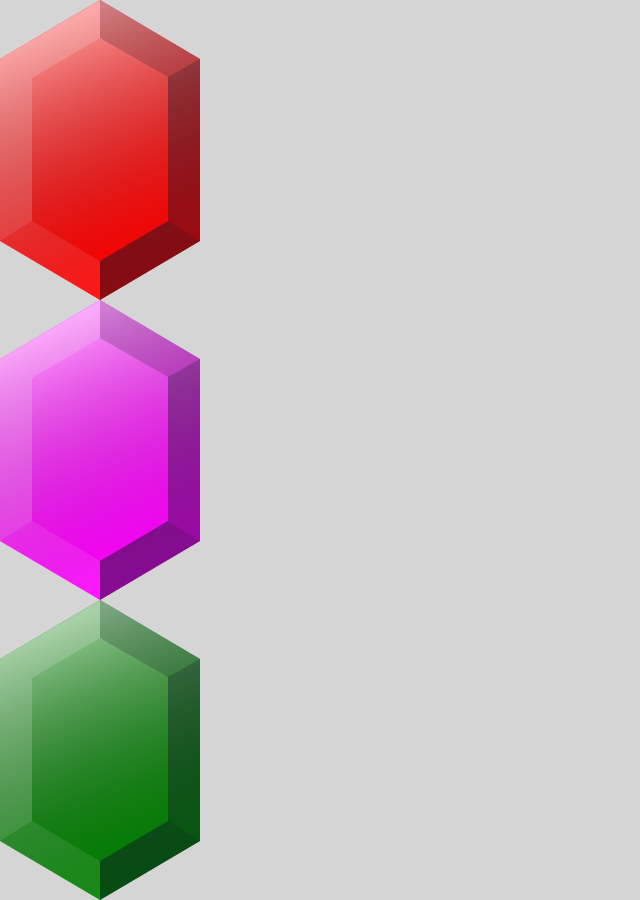
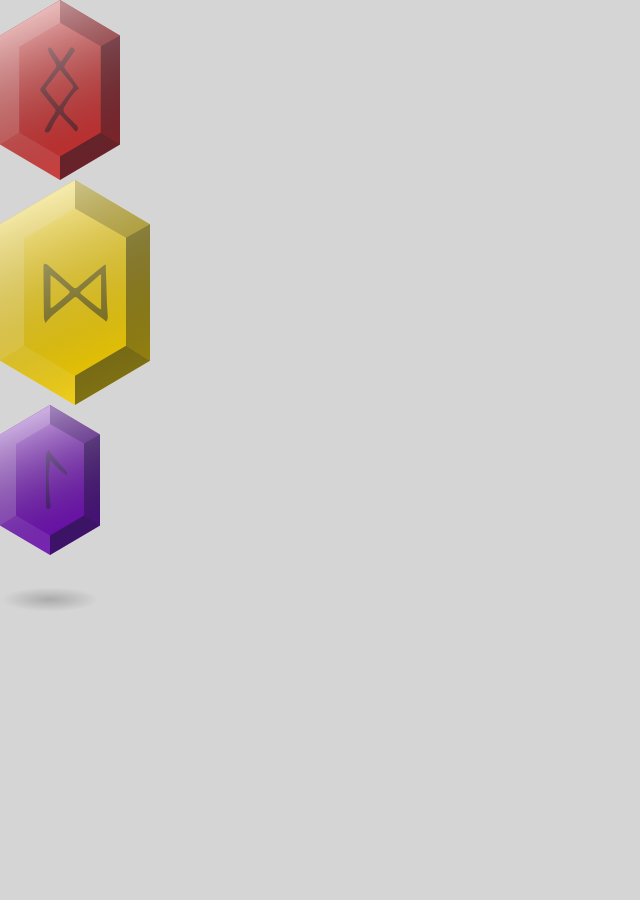
Before and after one commit to hello-damiro/crystal-store, a React (Create React App) app: page / in a window 1280 px wide. Shown: the whole page, without its empty margins (0-640 px from the left). After the commit the page ends 800 px from the top, so only its background shows below. Built offline with nearby package versions, Linux system fonts and the light colour scheme.

Commit message:
crystal component done

```diff
--- a/src/App.js
+++ b/src/App.js
@@ -2,9 +2,9 @@ import Crystal from './components/shared/Crystal';
 function App() {
     return (
         <div className="App">
-            <Crystal color="red" />
-            <Crystal color="magenta" />
-            <Crystal color="green" />
+            <Crystal color="#C42D2D" width="120" meaning="fertility" />
+            <Crystal color="#EEC900" width="150" meaning="breakthrough" />
+            <Crystal color="#6A0DAD" meaning="flow" shadowed="true" shadowGap="32" />
         </div>
     );
 }
--- a/src/components/shared/Crystal.jsx
+++ b/src/components/shared/Crystal.jsx
@@ -1,7 +1,22 @@
 import React from 'react';
 
-function Crystal({ color }) {
-    return <div className="crystal" style={{ backgroundColor: color }}></div>;
+function Crystal({ color, width, meaning, shadowed, shadowGap }) {
+    return (
+        <div className="crystal-piece" style={{ width: width + 'px', gap: shadowGap + 'px' }}>
+            <div
+                className={`crystal ${meaning}`}
+                style={{ backgroundColor: color, width: width + 'px' }}
+            />
+            <div className={`${shadowed ? 'shadow' : ''}`}></div>
+        </div>
+    );
 }
 
+Crystal.defaultProps = {
+    width: 100,
+    meaning: '',
+    shadowed: false,
+    shadowGap: 0,
+};
+
 export default Crystal;
--- a/src/styles/index.css
+++ b/src/styles/index.css
@@ -15,11 +15,6 @@
     --green: #a78347;
     --green-dk: #353535;
     --blue: #111827;
-
-    /* SIZING */
-    --paper-w: 1080px;
-    --paper-h: 1528px;
-    --paper-margin: 100px;
 }
 
 *,
@@ -48,14 +43,146 @@ a:hover {
     background: red;
 }
 
-.app {
-    width: var(--paper-w);
-    margin: 0 auto;
-    padding: 36px 32px 64px 32px;
+.shadow {
+    width: 100%;
+    aspect-ratio: 4/1;
+    background: url('../assets/crystal-shadow.svg') no-repeat center center;
+    background-size: 100%;
+}
+
+.crystal-piece {
+    width: 100px;
+    display: flex;
+    flex-direction: column;
 }
 
 .crystal {
-    width: 200px;
+    width: 100px;
+    position: relative;
+
+    aspect-ratio: 2/3;
+}
+
+.crystal::before {
+    content: '';
+    position: absolute;
+    width: 100%;
     aspect-ratio: 2/3;
     background: url('../assets/crystal-form.svg') no-repeat center center;
+    background-size: 100%;
 }
+
+.crystal.possessions {
+    background: url('../assets/runes/rune-possessions.svg') no-repeat center center;
+    background-size: 60%;
+}
+
+.crystal.strength {
+    background: url('../assets/runes/rune-strength.svg') no-repeat center center;
+    background-size: 60%;
+}
+
+.crystal.gateway {
+    background: url('../assets/runes/rune-gateway.svg') no-repeat center center;
+    background-size: 60%;
+}
+
+.crystal.signals {
+    background: url('../assets/runes/rune-signals.svg') no-repeat center center;
+    background-size: 60%;
+}
+
+.crystal.journey {
+    background: url('../assets/runes/rune-journey.svg') no-repeat center center;
+    background-size: 60%;
+}
+
+.crystal.opening {
+    background: url('../assets/runes/rune-opening.svg') no-repeat center center;
+    background-size: 60%;
+}
+
+.crystal.partnership {
+    background: url('../assets/runes/rune-partnership.svg') no-repeat center center;
+    background-size: 60%;
+}
+
+.crystal.joy {
+    background: url('../assets/runes/rune-joy.svg') no-repeat center center;
+    background-size: 60%;
+}
+
+.crystal.disruption {
+    background: url('../assets/runes/rune-disruption.svg') no-repeat center center;
+    background-size: 60%;
+}
+
+.crystal.constraint {
+    background: url('../assets/runes/rune-constraint.svg') no-repeat center center;
+    background-size: 60%;
+}
+
+.crystal.standstill {
+    background: url('../assets/runes/rune-standstill.svg') no-repeat center center;
+    background-size: 60%;
+}
+
+.crystal.harvest {
+    background: url('../assets/runes/rune-harvest.svg') no-repeat center center;
+    background-size: 60%;
+}
+
+.crystal.defense {
+    background: url('../assets/runes/rune-defense.svg') no-repeat center center;
+    background-size: 60%;
+}
+
+.crystal.initiation {
+    background: url('../assets/runes/rune-initiation.svg') no-repeat center center;
+    background-size: 60%;
+}
+
+.crystal.protection {
+    background: url('../assets/runes/rune-protection.svg') no-repeat center center;
+    background-size: 60%;
+}
+
+.crystal.wholeness {
+    background: url('../assets/runes/rune-wholeness.svg') no-repeat center center;
+    background-size: 60%;
+}
+
+.crystal.warrior {
+    background: url('../assets/runes/rune-warrior.svg') no-repeat center center;
+    background-size: 60%;
+}
+
+.crystal.growth {
+    background: url('../assets/runes/rune-growth.svg') no-repeat center center;
+    background-size: 60%;
+}
+
+.crystal.movement {
+    background: url('../assets/runes/rune-movement.svg') no-repeat center center;
+    background-size: 60%;
+}
+
+.crystal.flow {
+    background: url('../assets/runes/rune-flow.svg') no-repeat center center;
+    background-size: 60%;
+}
+
+.crystal.fertility {
+    background: url('../assets/runes/rune-fertility.svg') no-repeat center center;
+    background-size: 60%;
+}
+
+.crystal.breakthrough {
+    background: url('../assets/runes/rune-breakthrough.svg') no-repeat center center;
+    background-size: 60%;
+}
+
+.crystal.retreat {
+    background: url('../assets/runes/rune-retreat.svg') no-repeat center center;
+    background-size: 60%;
+}
```
Also changed, not shown: src/assets/runes/rune-flow.svg.
